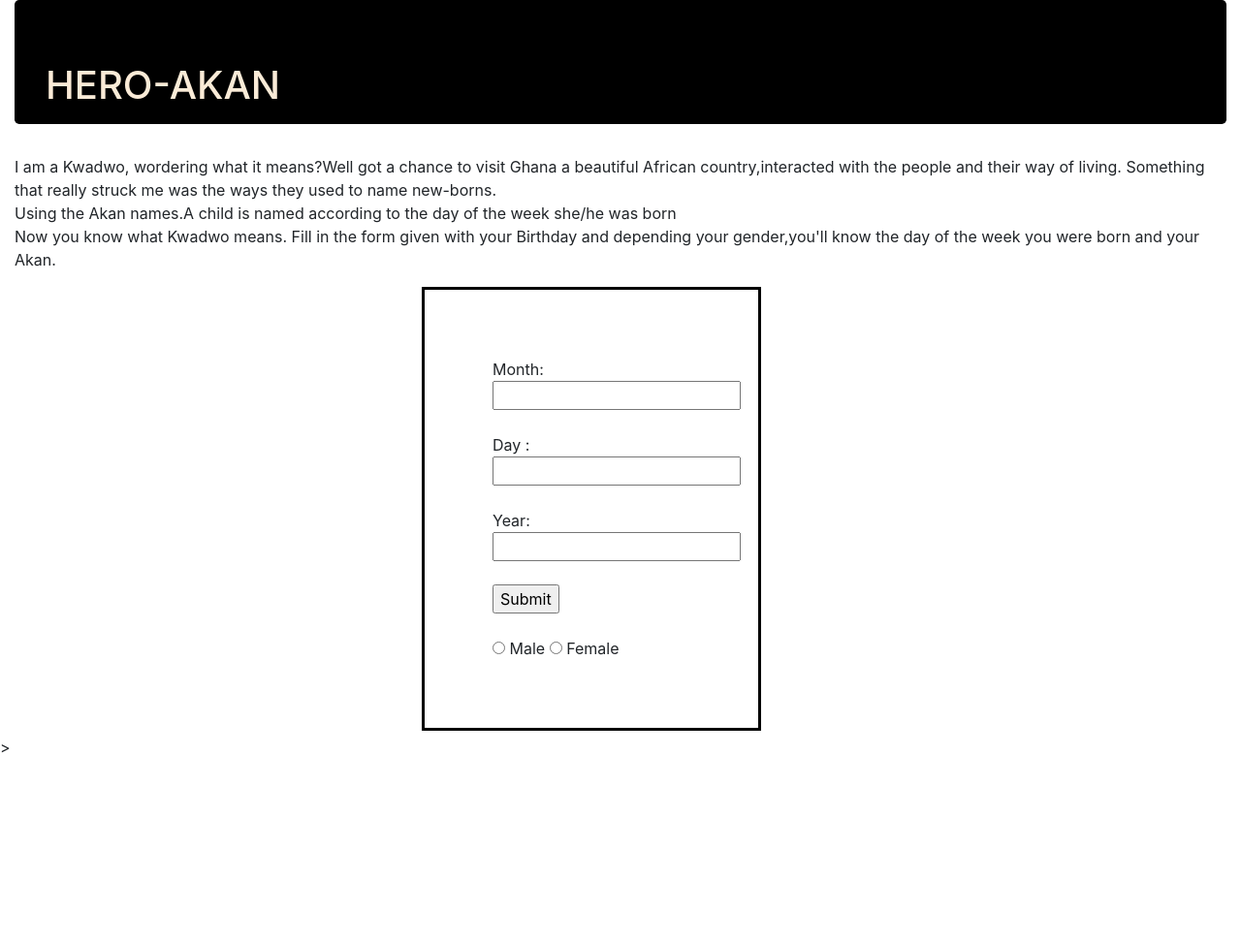
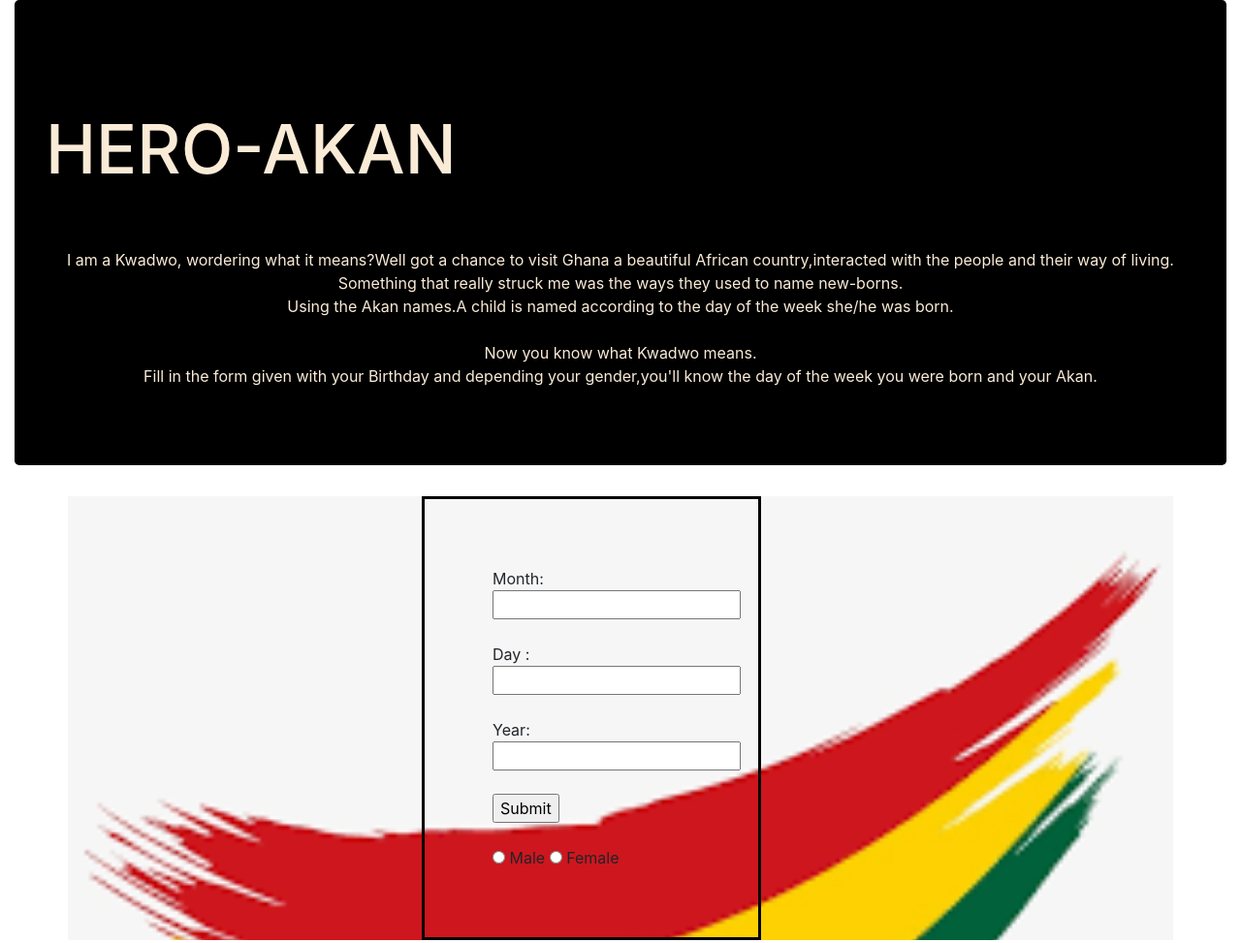
Before and after one commit to Dekoworld/Hero-Akan, a plain HTML site: page index.html in a window 1280 px wide. Shown: the top 973 px of the page at 97% size. Before the commit the page ends 800 px from the top, so only its background shows below. Drawn offline with Linux system fonts and the light colour scheme.

Commit message:
added styles.js

```diff
--- a/css/styles.css
+++ b/css/styles.css
@@ -8,7 +8,7 @@
     padding: 70px;
 }
 .jumbotron{
-    background-repeat: no-repeat;
+    background-repeat: repeat-x;
     background-size: cover;
     text-align: center;
     background-color: black;
@@ -16,8 +16,15 @@
 .jumbotron h1,h2{
     float: left;
     color: antiquewhite;
+    font-size: 70px;
 }
 .jumbotron p{
+
     align-content: center;
     color: antiquewhite;
 }
+.container{
+    background-image: url(../images/images.png);
+    background-repeat: no-repeat;
+    background-size: cover;
+}
--- a/index.html
+++ b/index.html
@@ -10,18 +10,19 @@
 <body>
     <div class="container-fluid">
     <div class="jumbotron">
-    <h1>HERO-AKAN</h1></div>
-    <p>I am a Kwadwo, wordering what it means?Well got a chance to visit
+    <br><br><h1>HERO-AKAN</h1><br><br><br><br><br>
+    <br><p>I am a Kwadwo, wordering what it means?Well got a chance to visit
      Ghana a beautiful African country,interacted with the people and
-     their way of living.
+     their way of living. <br>
      Something that really struck me was the ways they used to name
      new-borns.<br>
     Using the Akan names.A child is named according to the day
-    of the week she/he was born<br>
-    Now you know what Kwadwo means.
+    of the week she/he was born.<br><br>
+    Now you know what Kwadwo means. <br>
     Fill in the form given with your Birthday
     and depending your gender,you'll know the day of
     the week you were born and your Akan.</p>
+</div>
 </div>
 
 
```
Also changed, not shown: images/images.png (added), images/jumboimg.png (added).
